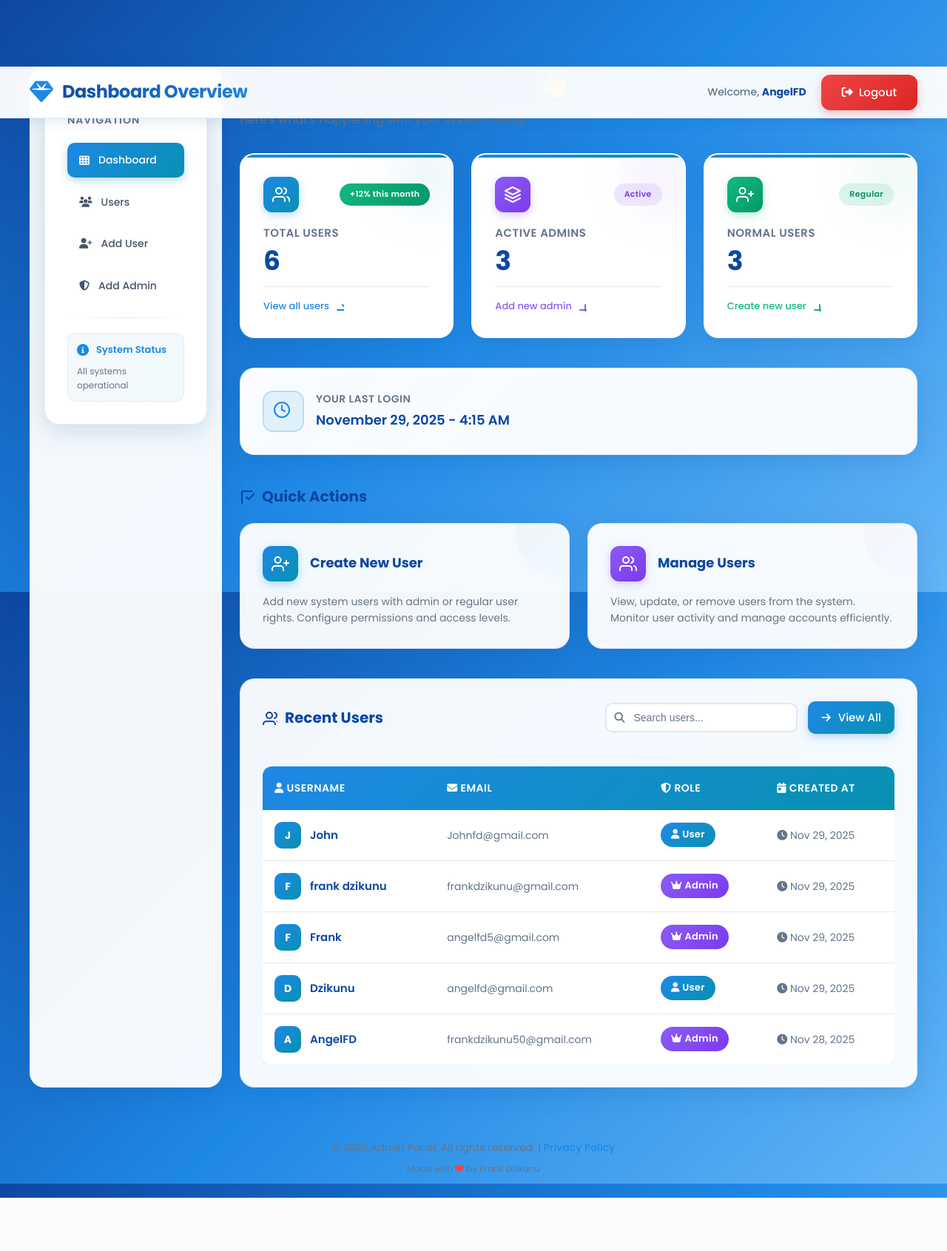
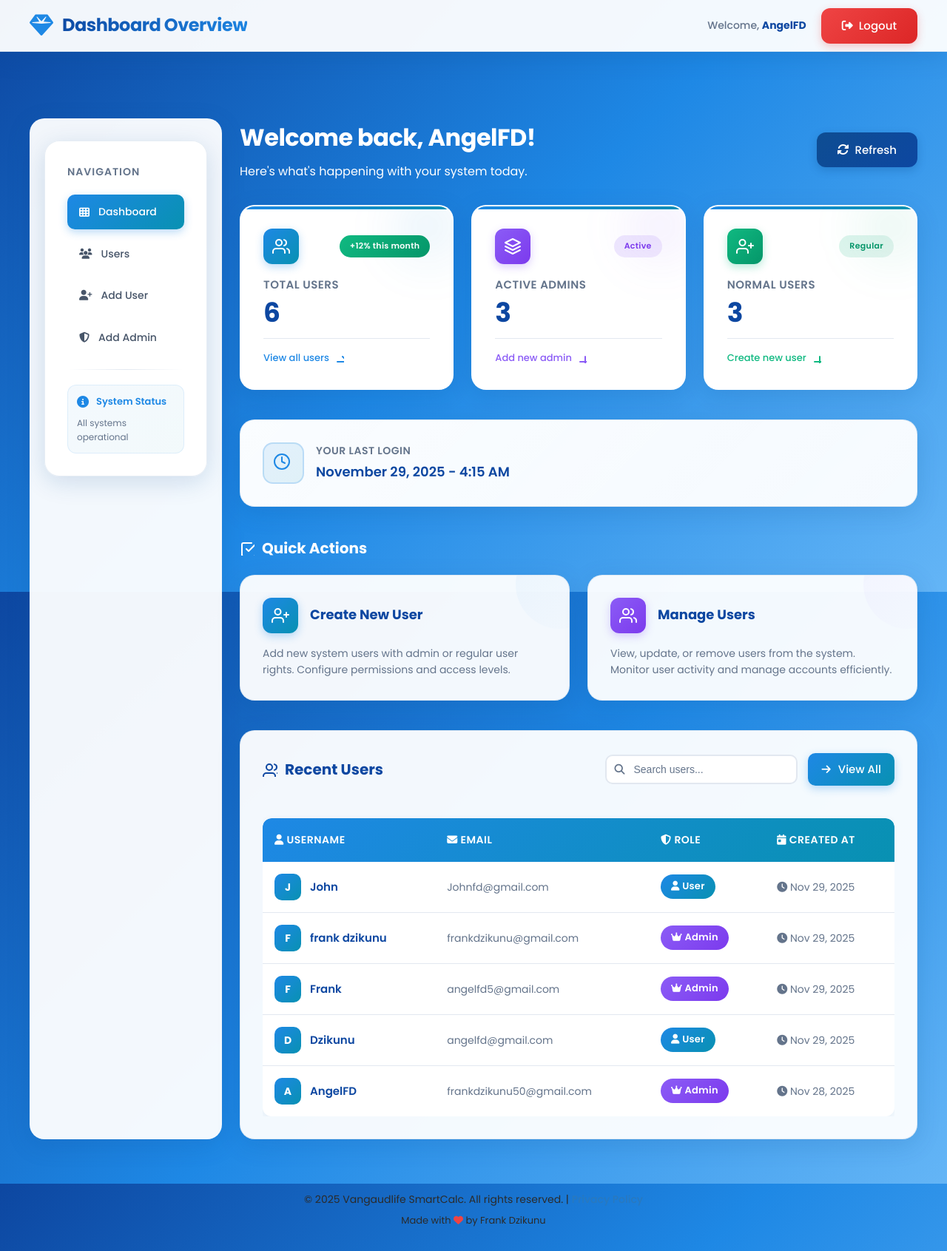
Before and after one commit to FrankDzikunu/SmartCalc-Backend, a Django app: page /dashboard/ in a window 1280 px wide. Shown: the whole page at 74% size. Before the commit the page ends 1619 px from the top, so only its background shows below. Run offline with Django 5.2, Linux system fonts and the light colour scheme; a user stored in the database is signed in; data comes from the database, SQL or seed files in the repository; both versions use the stored data as it was after the commit; some libraries are stand-ins or nearby versions.

Commit message:
update style

```diff
--- a/adminpanel/static/adminpanel/css/styles.css
+++ b/adminpanel/static/adminpanel/css/styles.css
@@ -1,7 +1,3 @@
-/* ================================
-   ADMIN PANEL - ENHANCED STYLES
-   Dominant Colors: Sea Blue & White
-================================ */
 
 /* === IMPORTS === */
 @import url('https://fonts.googleapis.com/css2?family=Poppins:wght@300;400;500;600;700&display=swap');
@@ -50,9 +46,21 @@ body {
     -moz-osx-font-smoothing: grayscale;
 }
 
+body, html {
+    margin: 0;
+    padding: 0;
+}
+
+main, .content {
+    margin-top: 0;
+    padding-top: 0;
+}
+
+
 /* === NAVBAR === */
 nav {
-    position: fixed;
+    position: relative;
+    margin: 0 0 0 0;
     top: 0;
     left: 0;
     right: 0;
@@ -60,6 +68,7 @@ nav {
     display: flex;
     align-items: center;
     justify-content: space-between;
+    padding-top: 50px;
     padding: 0 40px;
     background: rgba(255, 255, 255, 0.95);
     backdrop-filter: blur(20px);
--- a/adminpanel/templates/adminpanel/base.html
+++ b/adminpanel/templates/adminpanel/base.html
@@ -127,13 +127,13 @@
     </div>
 
     <!-- FOOTER -->
-    <footer style="text-align: center; padding: 30px 40px; color: #64748b; font-size: 14px;">
+    <footer style="text-align: center; padding: 30px 40px; color: #2b2b2b; font-size: 14px;">
         <div style="max-width: 1200px; margin: 0 auto;">
             <p style="margin: 0;">
-                &copy; {% now "Y" %} Admin Panel. All rights reserved. |
-                <a href="#" style="color: #1e88e5; text-decoration: none; font-weight: 500;">Privacy Policy</a>
+                &copy; {% now "Y" %} Vangaudlife SmartCalc. All rights reserved. |
+                <a href="#" style="color: #2a79be; text-decoration: none; font-weight: 500;">Privacy Policy</a>
             </p>
-            <p style="margin: 8px 0 0; font-size: 12px;">
+            <p style="margin: 8px 0 0; font-size: 13px;">
                 Made with
                 <i class="fa-solid fa-heart" style="color:#ef4444;"></i>
                 by Frank Dzikunu
--- a/adminpanel/templates/adminpanel/dashboard.html
+++ b/adminpanel/templates/adminpanel/dashboard.html
@@ -14,22 +14,20 @@ Dashboard Overview
 <div style="margin-bottom: 32px;">
     <div style="display: flex; align-items: center; justify-content: space-between; flex-wrap: wrap; gap: 16px;">
         <div>
-            <h2 style="font-size: 32px; font-weight: 700; color: #0d47a1; margin-bottom: 8px; letter-spacing: -0.5px;">
-                Welcome back, {{ request.user.username }}! 👋
+            <h2 style="font-size: 32px; font-weight: 700; color: #ffffff; margin-bottom: 8px; letter-spacing: -0.5px;">
+                Welcome back, {{ request.user.username }}!
             </h2>
-            <p style="font-size: 16px; color: #64748b; margin: 0;">
+            <p style="font-size: 16px; color: #ffffff; margin: 0;">
                 Here's what's happening with your system today.
             </p>
         </div>
         <div style="display: flex; gap: 12px;">
             <button class="btn btn-secondary" onclick="window.location.reload()" style="display: flex; align-items: center; gap: 8px;">
-                <svg width="16" height="16" fill="none" stroke="currentColor" stroke-width="2" stroke-linecap="round" stroke-linejoin="round">
-                    <polyline points="23 4 23 10 17 10"/>
-                    <path d="M20.49 15a9 9 0 1 1-2.12-9.36L23 10"/>
-                </svg>
+                <i class="fas fa-sync-alt" style="font-size: 16px;"></i>
                 Refresh
             </button>
         </div>
+
     </div>
 </div>
 
@@ -173,7 +171,7 @@ Dashboard Overview
      QUICK ACTIONS
 ================================ -->
 <div style="margin-bottom: 40px;">
-    <h3 style="font-size: 20px; font-weight: 700; color: #0d47a1; margin-bottom: 20px; display: flex; align-items: center; gap: 10px;">
+    <h3 style="font-size: 20px; font-weight: 700; color: #ffffff; margin-bottom: 20px; display: flex; align-items: center; gap: 10px;">
         <svg width="20" height="20" fill="none" stroke="currentColor" stroke-width="2" stroke-linecap="round" stroke-linejoin="round">
             <polyline points="9 11 12 14 22 4"/>
             <path d="M21 12v7a2 2 0 0 1-2 2H5a2 2 0 0 1-2-2V5a2 2 0 0 1 2-2h11"/>
--- a/adminpanel/templates/adminpanel/user_list.html
+++ b/adminpanel/templates/adminpanel/user_list.html
@@ -38,7 +38,7 @@ Manage Users
 ================================ -->
 <div style="display: flex; align-items: center; justify-content: space-between; margin-bottom: 32px; flex-wrap: wrap; gap: 16px;">
     <div>
-        <h2 style="font-size: 32px; font-weight: 700; color: #0d47a1; margin-bottom: 8px; letter-spacing: -0.5px; display: flex; align-items: center; gap: 12px;">
+        <h2 style="font-size: 32px; font-weight: 700; color: #ffffff; margin-bottom: 8px; letter-spacing: -0.5px; display: flex; align-items: center; gap: 12px;">
             <svg width="28" height="28" fill="none" stroke="currentColor" stroke-width="2" stroke-linecap="round" stroke-linejoin="round">
                 <path d="M17 21v-2a4 4 0 0 0-4-4H5a4 4 0 0 0-4 4v2"/>
                 <circle cx="9" cy="7" r="4"/>
@@ -47,7 +47,7 @@ Manage Users
             </svg>
             User Management
         </h2>
-        <p style="font-size: 16px; color: #64748b; margin: 0;">
+        <p style="font-size: 16px; color: #ffffff; margin: 0;">
             View and manage all system users
         </p>
     </div>
```
Also changed, not shown: adminpanel/templates/adminpanel/add_admin.html (+4 -4 lines), adminpanel/templates/adminpanel/add_user.html (+4 -4 lines), db.sqlite3.
